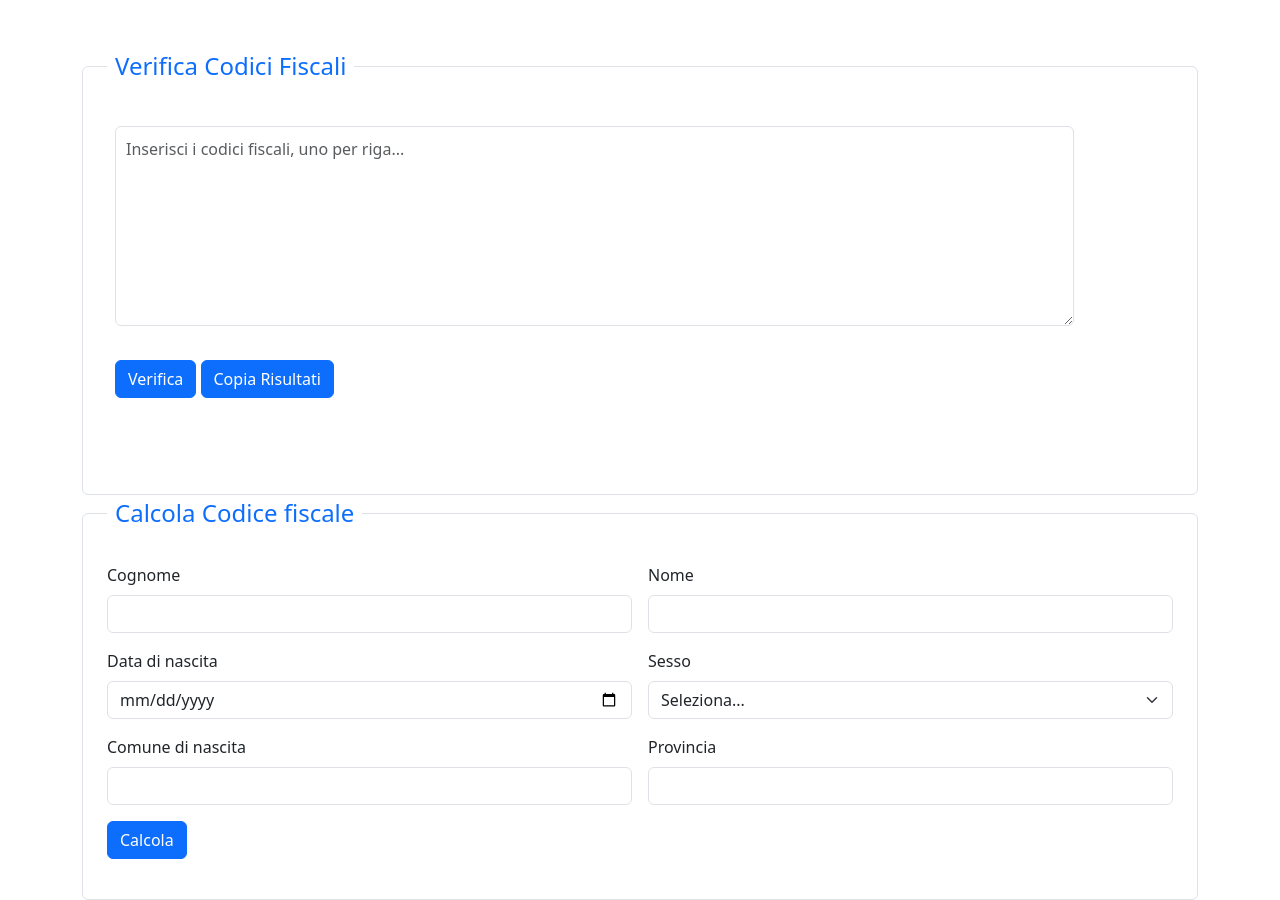
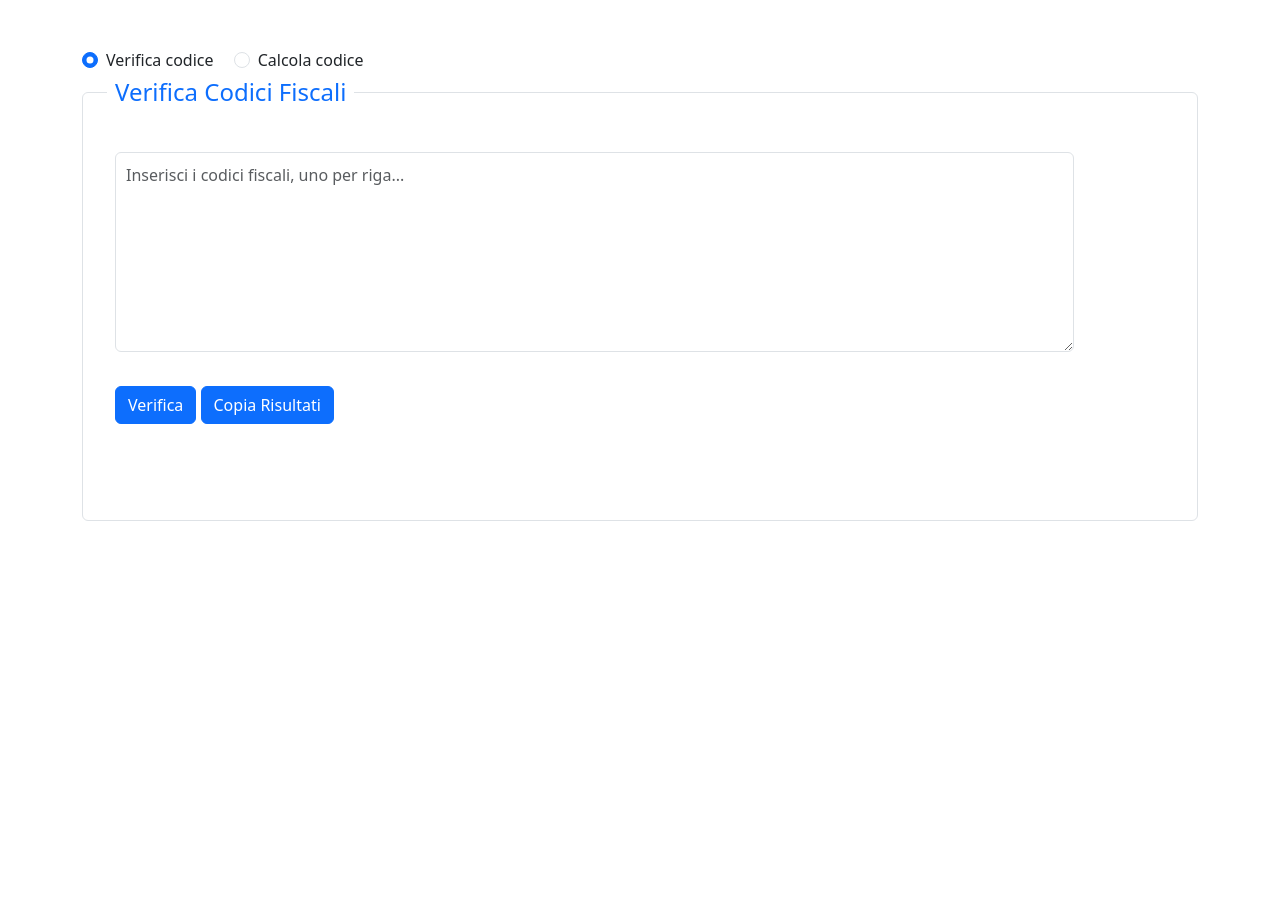
Before and after one commit to goten82/verifica_codici_fiscali, a Flask app: page /form in a window 1280 px wide. After the commit the page ends 521 px from the top, so only its background shows below. Run offline with Flask 3, Linux system fonts and the light colour scheme.

Commit message:
Modificata interfaccia con aggiunta di radiobutton per selezionare la funzionalità

```diff
--- a/app.py
+++ b/app.py
@@ -53,3 +53,4 @@ def calcola_codice():
 # Esempio di utilizzo
 if __name__ == "__main__":
     app.run(host="0.0.0.0", port=5001)
+    # app.run(debug=True)
--- a/static/css/style.css
+++ b/static/css/style.css
@@ -17,3 +17,9 @@ body {
 #risultato {
     padding: 16px 16px;
 }
+
+#risultatoCF {
+    /* border: 3px solid black; */
+    padding: 16px 16px;
+    border-radius: 8px;
+}
--- a/static/js/script.js
+++ b/static/js/script.js
@@ -57,8 +57,33 @@ function calcolaCF() {
         .then(data => {
             const risultatoDiv = document.getElementById('risultatoCF');
             risultatoDiv.innerHTML = `Codice Fiscale: ${data.codice_fiscale}`;
+            risultatoDiv.display.style.border = '3px solid black;'
         })
         .catch(error => {
             console.error('Errore:', error);
         });
 }
+
+window.onload = function () {
+    const radioVerifica = document.getElementById('verifica');
+    if (radioVerifica) {
+        radioVerifica.checked = true;
+        visualizzaFieldset();
+    }
+}
+
+
+function visualizzaFieldset() {
+    const radioVerifica = document.getElementById('verifica');
+    const radioCalcola = document.getElementById('calcola');
+    const fieldsetVerifica = document.getElementById('fieldsetVerifica');
+    const fieldsetCalcola = document.getElementById('fieldsetCalcola');
+
+    if (radioVerifica.checked) {
+        fieldsetVerifica.style.display = 'block';
+        fieldsetCalcola.style.display = 'none';
+    } else if (radioCalcola.checked) {
+        fieldsetVerifica.style.display = 'none';
+        fieldsetCalcola.style.display = 'block';
+    }
+}
--- a/templates/form.html
+++ b/templates/form.html
@@ -10,7 +10,17 @@
 
 <body>
     <div class="container mt-5">
-        <fieldset class="border p-4 rounded">
+        <div class="form-check form-check-inline">
+            <input class="form-check-input" type="radio" name="inlineRadioOptions" id="verifica" value="option1"
+                onclick="visualizzaFieldset()" checked>
+            <label class="form-check-label" for="verifica">Verifica codice</label>
+        </div>
+        <div class="form-check form-check-inline">
+            <input class="form-check-input" type="radio" name="inlineRadioOptions" id="calcola" value="option2"
+                onclick="visualizzaFieldset()">
+            <label class="form-check-label" for="calcola">Calcola codice</label>
+        </div>
+        <fieldset class="border p-4 rounded" id="fieldsetVerifica">
             <legend class="float-none w-auto px-2 text-primary">Verifica Codici Fiscali</legend>
             <div class="mb-3">
                 <textarea id="codiciFiscali" class="form-control"
@@ -22,7 +32,7 @@
                 <div id="risultato"></div>
             </div>
         </fieldset>
-        <fieldset class="border p-4 rounded">
+        <fieldset class="border p-4 rounded" id="fieldsetCalcola">
             <legend class="float-none w-auto px-2 text-primary">Calcola Codice fiscale</legend>
             <form id="calcolaForm" class="row g-3">
                 <div class="col-md-6">
```
Also changed, not shown: readme.md. Lines whose indentation alone changed are shown as unchanged.
